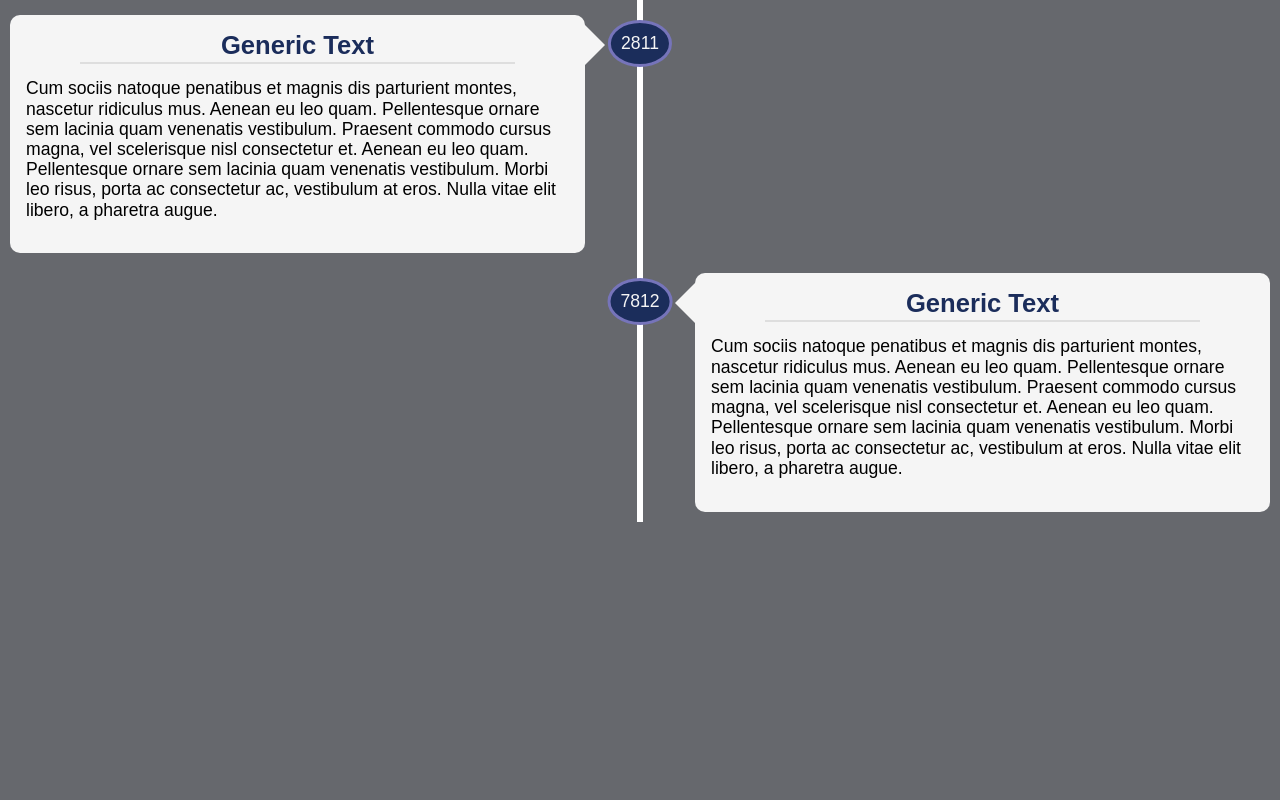
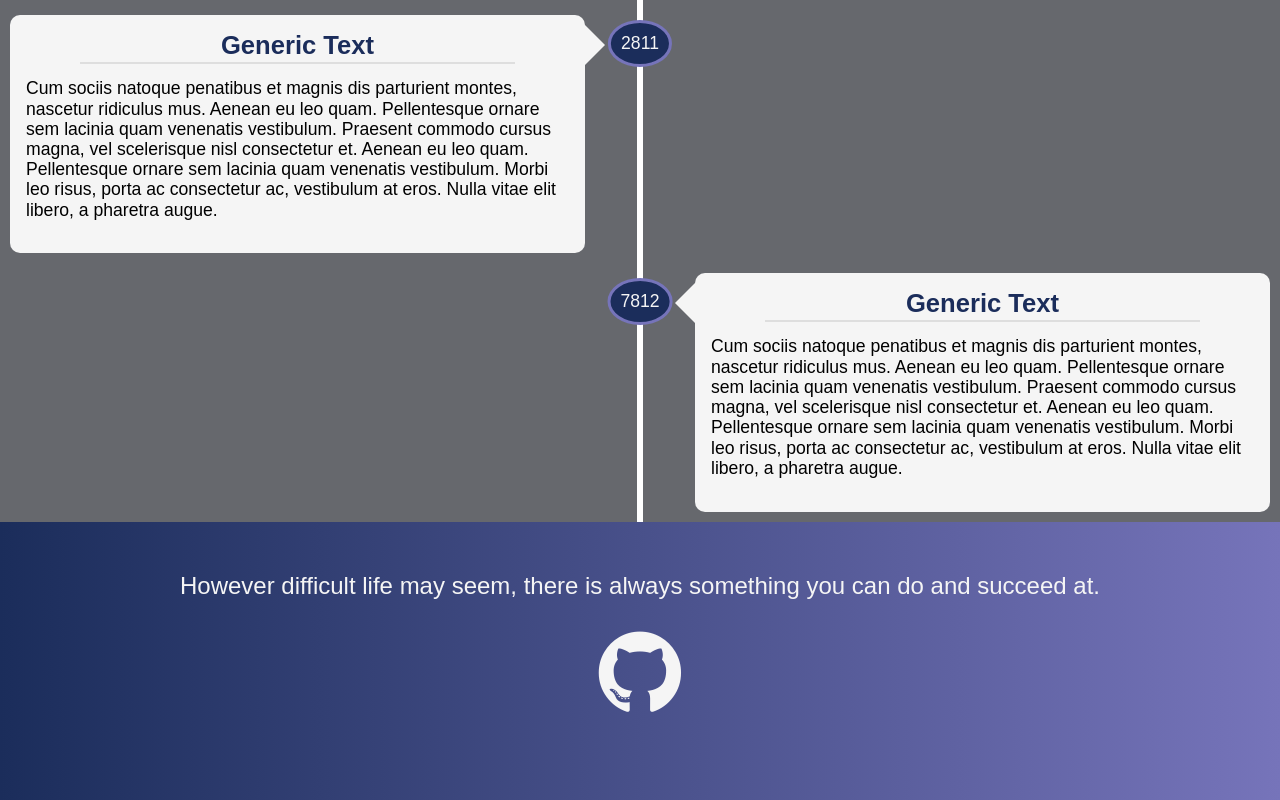
Before and after one commit to AdamLeBlanc/hawking-tribute, a plain HTML site: page index.html in a window 1280 px wide. Shown: the part 1311-2111 px from the top of the page. Before the commit the page ends 1833 px from the top, so only its background shows below. Drawn offline with nearby package versions, Linux system fonts and the light colour scheme.

Commit message:
Added footer with social link

```diff
--- a/index.html
+++ b/index.html
@@ -78,6 +78,18 @@
       </li>
     </ul>
   </main>
+  <footer>
+    <blockquote cite="https://www.brainyquote.com/quotes/stephen_hawking_627103">
+      <p>
+        However difficult life may seem, there is always something you can do and succeed at.
+      </p>
+    </blockquote>
+    <div class="social">
+      <a target="_blank" href="https://github.com/AdamLeBlanc">
+        <i class="fa fa-github"></i>
+      </a>
+    </div>
+  </footer>
   <script src="script.js"></script>
 </body>
 
--- a/style.css
+++ b/style.css
@@ -202,6 +202,38 @@ ul.timeline > li > .content > .header {
   position: relative;
 }
 
+footer {
+  background: linear-gradient(to right, rgb(27, 45, 91), rgb(118, 116, 186));
+  margin: 0;
+  color: whitesmoke;
+  font-size: 1.5em;
+  text-align: center;
+  padding: 50px;
+}
+
+footer > blockquote {
+  margin: 0;
+}
+
+footer > blockquote > p {
+  margin: 0;
+}
+
+footer > .social {
+  margin: 20px;
+  font-size: 2em;
+}
+
+footer > .social > a {
+  margin: 20px;
+  font-size: 2em;
+  color: whitesmoke;
+}
+
+footer > .social > a:hover {
+  color: rgb(150, 150, 150);
+}
+
 /* computers */
 @media (min-width: 768px) {
   /* Scale Hero text up a bit */
```
